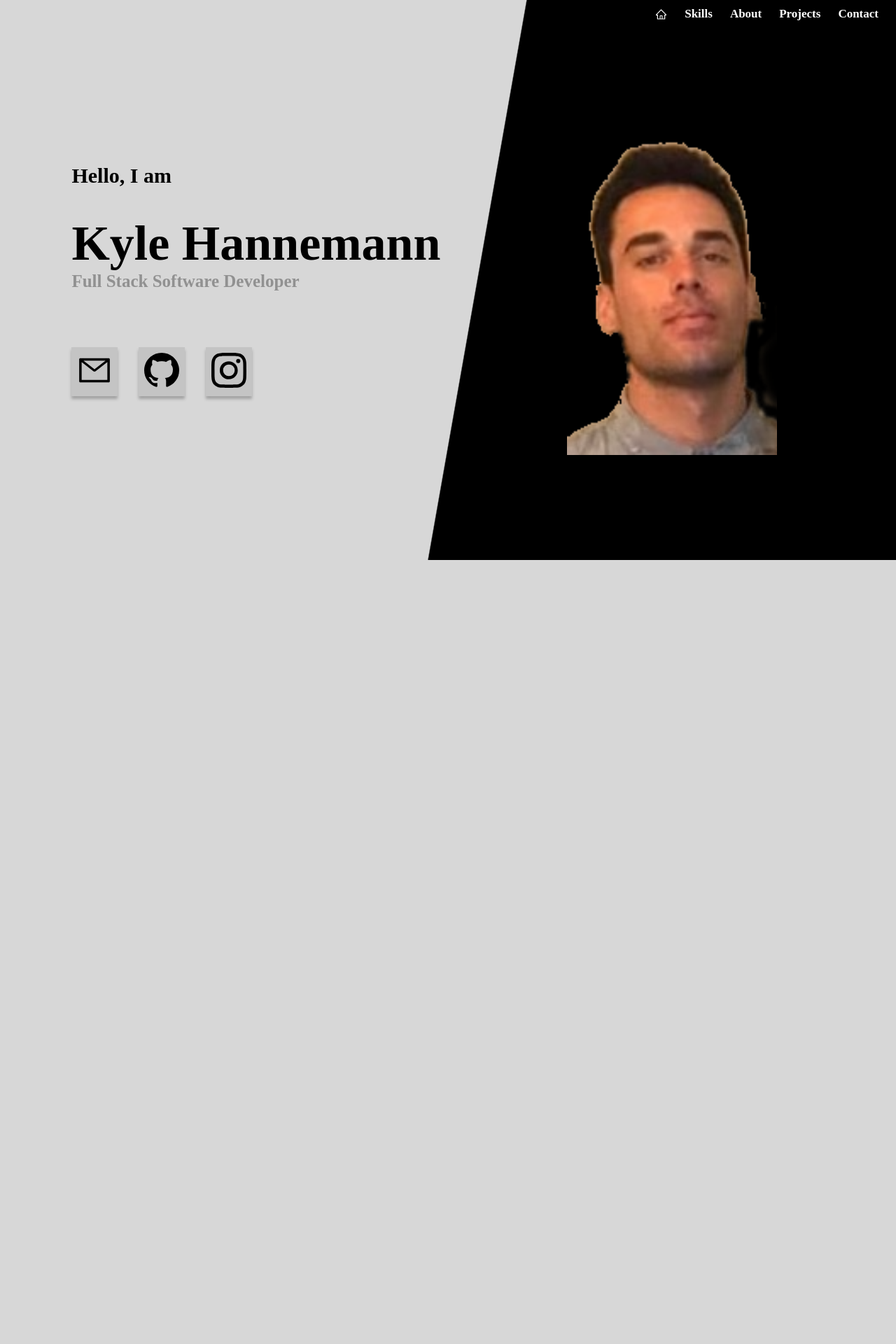
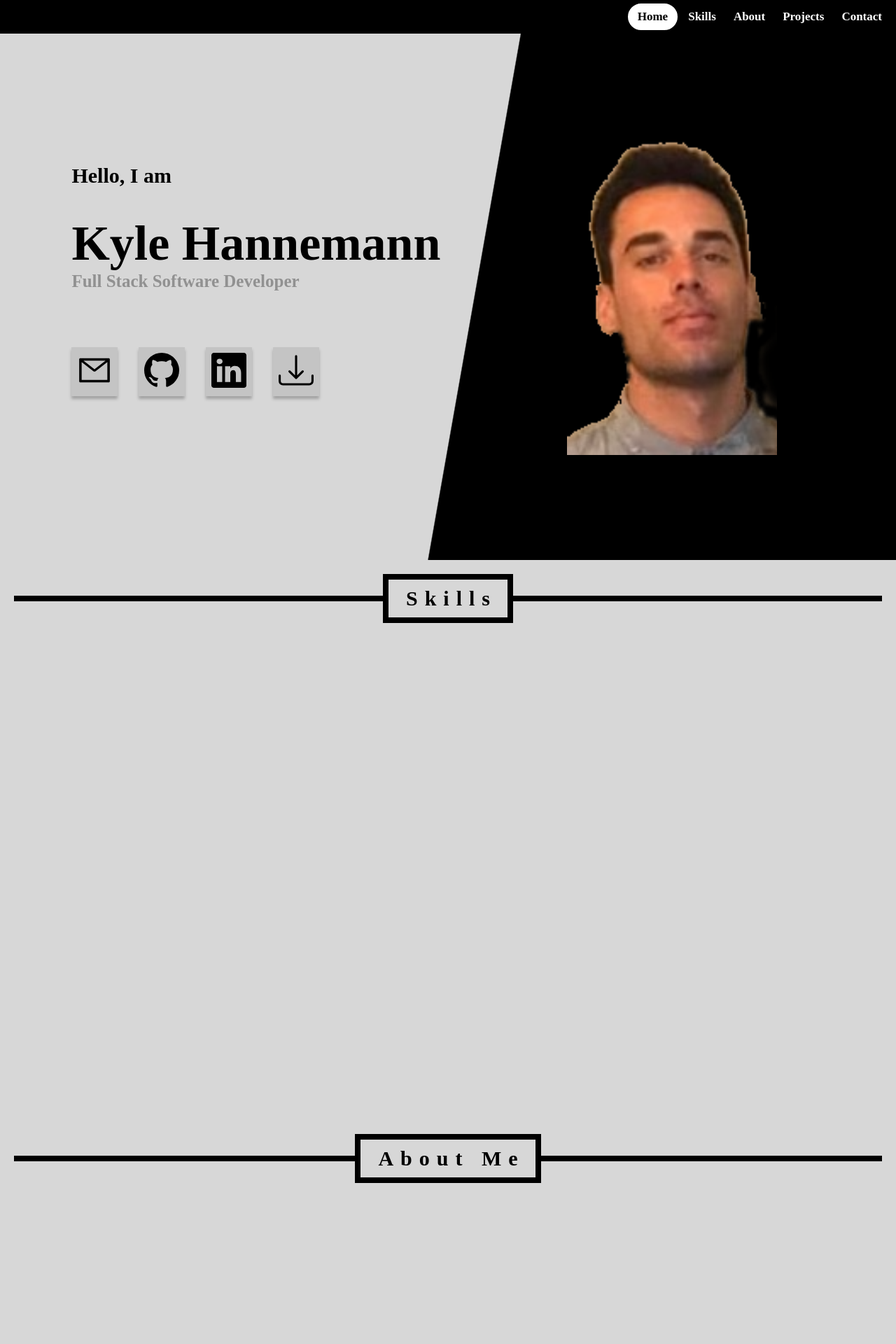
Before and after one commit to KyleHannemann/portfolio, a React (Create React App) app: page / in a window 1280 px wide. Shown: the top 1920 px of the page at 70% size. Built offline with nearby package versions, Linux system fonts and the light colour scheme.

Commit message:
navbar active and more css

```diff
--- a/src/App.css
+++ b/src/App.css
@@ -1,4 +1,9 @@
 /* DESKTOP */
+
+*{
+    box-sizing: border-box;
+}
+
 html{
     scroll-behavior: smooth;
 }
@@ -10,6 +15,36 @@ html{
     height: fit-content;
     background: #D7D7D7;
 }
+/* Headers */
+  /* Desktop */
+  .header{
+    width: 100vw;
+    height: fit-content;
+    padding: 20px;
+    display: flex;
+    justify-content: center;
+    align-items: center;
+
+  }
+  .header > span{
+      height: 8px;
+      width: 50%;
+      background-color: #000000;
+  }
+  .header > div{
+    border: 8px solid #000000;
+    font-family: 'Montserrat';
+    font-style: normal;
+    font-weight: 700;
+    font-size: 30px;
+    display: flex;
+    align-items: center;
+    text-align: center;
+    letter-spacing: 10px;
+    padding: 10px 15px 10px 25px;
+    white-space: nowrap;
+    color: #000000;
+  }
 /* Intro */
     /* Desktop */
 .intro-container{
@@ -79,6 +114,25 @@ html{
     box-shadow: 0px 4px 4px rgba(0, 0, 0, 0.25);
 
 }
+.resume-download:hover .resume-download-tooltip{
+    display: block;
+}
+.resume-download-tooltip{
+    font-family: 'Raleway';
+    font-style: normal;
+    font-weight: 800;
+    font-size: 14px;
+    text-align: center;
+    display: none;
+    width: 120px;
+    background-color: black;
+    color: #D7D7D7;
+    text-align: center;
+    border-radius: 6px;
+    padding: 5px 0;
+    position: absolute;
+    z-index: 1;
+}
 .intro-container-right{
     width: 50vw;
     height: 100vh;
@@ -109,3 +163,10 @@ html{
     width: 100vw;
 
 }
+/* Projects */
+    /* Desktop */
+.projects-container{
+    height: 100vh;
+    width: 100vw;
+
+}
--- a/src/App.js
+++ b/src/App.js
@@ -1,6 +1,6 @@
 
 import './App.css';
-import {BsGithub, BsInstagram} from 'react-icons/bs'
+import {BsGithub, BsInstagram, BsLinkedin, BsDownload} from 'react-icons/bs'
 import {AiOutlineMail} from 'react-icons/ai'
 import React, { useRef } from 'react';
 import Navbar from './Components/Navbar';
@@ -18,12 +18,26 @@ function App() {
     window.addEventListener('scroll', onScroll, { passive: true });
     return () => window.removeEventListener('scroll', onScroll);
 }, []);
-  console.log(yPostion)
+
+  useEffect(()=>{
+    const sections = document.querySelectorAll('.section')
+    for (let i = 0; i < sections.length; i++){
+      const top = sections[i].offsetTop
+      const height = sections[i].clientHeight
+      if (yPostion > top - (height/3)){
+        setCurrentPage(sections[i].id)
+      }
+    }
+
+  }, [yPostion])
+
+
+
   return (
     <div className='root-container'>
-      <Navbar/>
+      <Navbar active={currentPage}/>
       {/* Intro */}
-      <div id='intro' className='intro-container'>
+      <div id='intro' className='intro-container section'>
         <div className='intro-container-left'>
           <div className='intro-phrase'>Hello, I am</div>
           <div className='intro-name-title-container'>
@@ -33,7 +47,10 @@ function App() {
           <div className='intro-contacts'>
             <div><AiOutlineMail size={50}/></div>
             <div><BsGithub size={50}/></div>
-            <div><BsInstagram size={50}/></div>
+            <div><BsLinkedin size={50}/></div>
+            <div className='resume-download'><BsDownload size={50}/>
+                <span className='resume-download-tooltip'>Download Resume PDF</span>
+            </div>
           </div>
         </div>
         <div className='intro-container-right'>
@@ -41,12 +58,28 @@ function App() {
         </div>
       </div>
     {/* Skills */}
-      <div id='skills' className='skills-container'>
-
+      <div id='skills' className='skills-container section'>
+        <div className='header'>
+          <span></span>
+          <div>Skills</div>
+          <span></span>
+        </div>
       </div>
     {/* About */}
-      <div id='about' className='about-container'>
-
+      <div id='about' className='about-container section'>
+      <div className='header'>
+          <span></span>
+          <div>About Me</div>
+          <span></span>
+        </div>
+      </div>
+    {/* Projects */}
+    <div id='projects' className='projects-container section'>
+      <div className='header'>
+          <span></span>
+          <div>Projects</div>
+          <span></span>
+        </div>
       </div>
     </div>
   );
--- a/src/Components/Navbar.js
+++ b/src/Components/Navbar.js
@@ -1,15 +1,15 @@
 import '../Styles/Navbar.css'
 import {AiOutlineHome} from 'react-icons/ai'
 
-const Navbar = () => {
-
+const Navbar = (props) => {
+    console.log(props.active)
     return (
         <div className='navbar-container'>
-            <a href='#intro'><AiOutlineHome/></a>
-            <a href='#skills'>Skills</a>
-            <a href='#about'>About</a>
-            <a href='#projects'>Projects</a>
-            <a href='#contact'>Contact</a>
+            <a className={props.active === 'intro'? 'active': null}  href='#intro'>Home</a>
+            <a className={props.active === 'skills'? 'active': null} href='#skills'>Skills</a>
+            <a className={props.active === 'about'? 'active': null} href='#about'>About</a>
+            <a className={props.active === 'projects'? 'active': null} href='#projects'>Projects</a>
+            <a className={props.active === ''? 'active': null} href='#contact'>Contact</a>
 
         </div>
     )
--- a/src/Styles/Navbar.css
+++ b/src/Styles/Navbar.css
@@ -7,27 +7,37 @@
     position: fixed;
     top: 0px;
     right: 0px;
-    width: fit-content;
+    width: 100vw;
+    padding: 5px 10px 5px 10px;
     background-color: black;
-    color: aliceblue;
     display: flex;
     align-items: center;
-    justify-content: space-evenly;
+    justify-content: flex-end;
 }
 .navbar-container > a{
     font-family: 'Montserrat';
     font-style: normal;
     font-weight: 700;
     font-size: 17px;
-    padding-right: 25px;
-    padding-top: 10px;
+    padding: 5px 10px 5px 10px;
+    margin-left: 5px;
+
     display: flex;
     align-items: center;
-    text-align: center;
+    justify-content: center;
     text-decoration: none;
     color: #FFFFFF;
 }
-.navbar-container > div.active{
+.navbar-container > a.active{
+    color: black;
+    background: #FFFFFF;
+border: 4px solid #FFFFFF;
+border-radius: 30px;
+}
+.navbar-container a:hover{
     background-color: #FFFFFF;
     color: black;
+    background: #FFFFFF;
+border: 4px solid #FFFFFF;
+border-radius: 30px;
 }
```
